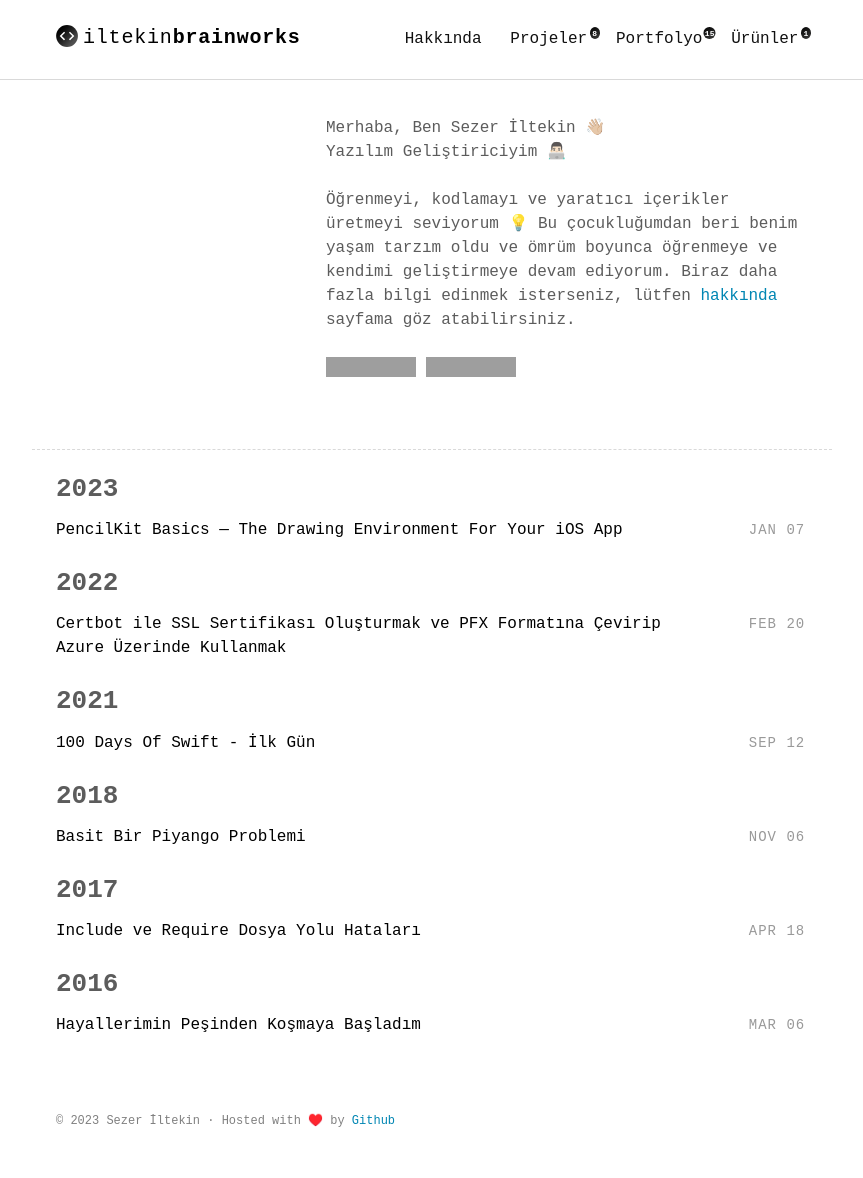
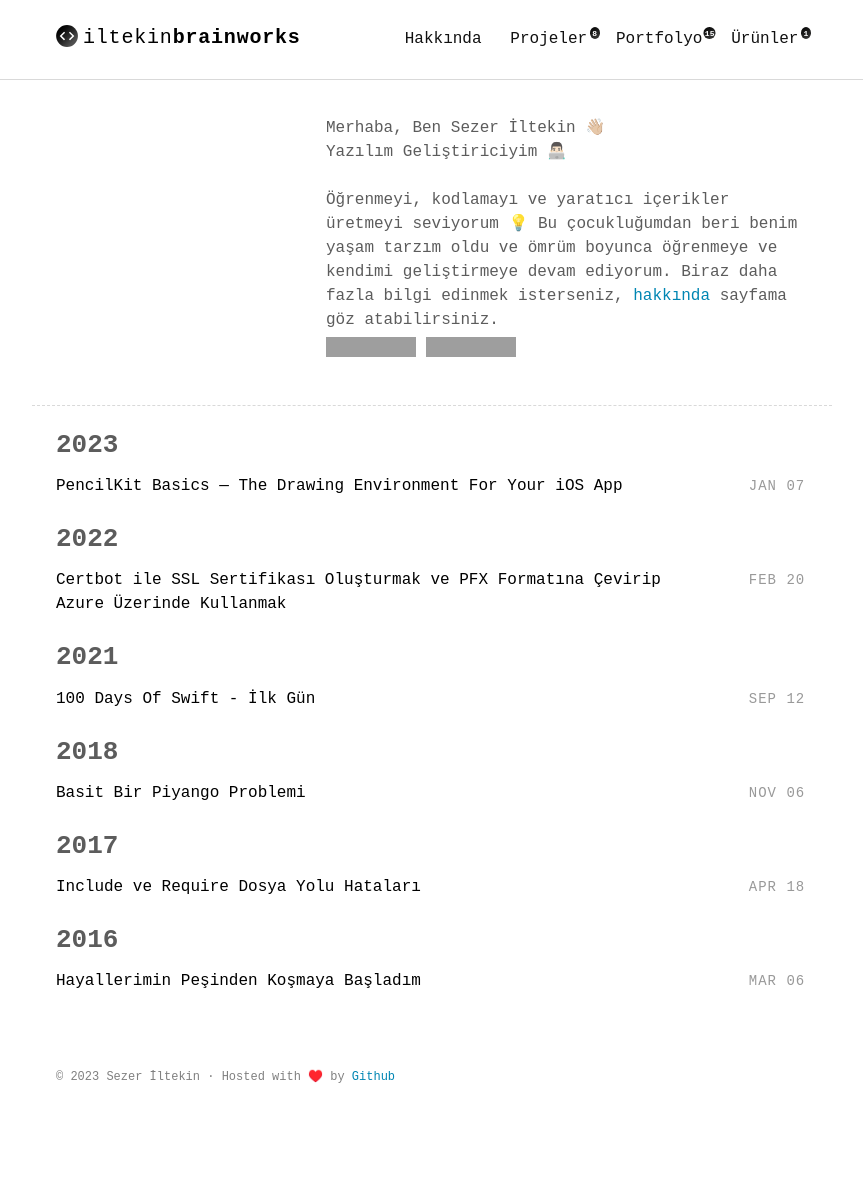
Before and after one commit to iltekin/iltekin.github.io, a Jekyll site: the page built from index.html, in a window 1280 px wide. Shown: the whole page, without its empty margins (208-1071 px from the left). Built offline with Jekyll 4.4.1, drawn with Linux system fonts in a browser that asks for light colours; some web fonts are replaced; comment, search, counter and statistics services are not loaded; after the commit the page ends 1134 px from its top, so only the background shows below that; grey boxes are pictures that could not be loaded.

```diff
--- a/_includes/intro.html
+++ b/_includes/intro.html
@@ -1,4 +1,4 @@
-<script type="text/javascript" src="{{ "/assets/js/typewriter.js" | prepend: site.baseurl | prepend: site.url }}"></script>
+<script type="text/javascript" src="{{ '/assets/js/typewriter.js' | prepend: site.baseurl | prepend: site.url }}"></script>
 <section class="intro">
 
   <style>
@@ -39,13 +39,13 @@
 ">
         Merhaba, Ben Sezer İltekin 👋🏼<br/>
         Yazılım Geliştiriciyim 👨🏻‍💻<br/><br/>
-        Öğrenmeyi, kodlamayı ve yaratıcı içerikler üretmeyi seviyorum 💡 Bu çocukluğumdan beri benim yaşam tarzım oldu ve ömrüm boyunca öğrenmeye ve kendimi geliştirmeye devam ediyorum. Biraz daha fazla bilgi edinmek isterseniz, lütfen <a href="https://iltekin.com/about">hakkında</a> sayfama göz atabilirsiniz.
+        Öğrenmeyi, kodlamayı ve yaratıcı içerikler üretmeyi seviyorum 💡 Bu çocukluğumdan beri benim yaşam tarzım oldu ve ömrüm boyunca öğrenmeye ve kendimi geliştirmeye devam ediyorum. Biraz daha fazla bilgi edinmek isterseniz, <a href="https://iltekin.com/about">hakkında</a> sayfama göz atabilirsiniz.
       </p>
-        <div style="margin-top:25px">
+        <div style="margin-top:5px">
           <a href="https://github.com/iltekin" target="_blank"><img alt="GitHub followers" src="https://img.shields.io/github/followers/iltekin?style=social"></a>
           <a href="https://twitter.com/sezeriltekin" target="_blank"><img alt="Twitter Follow" src="https://img.shields.io/twitter/follow/sezeriltekin?style=social"></a>
         </div>
-        <span style="display: none" class="typewrite" data-period="2000" data-type="[ &quot;Swift.&quot;, &quot;PHP.&quot;, &quot;MySQL.&quot;, &quot;NodeJS.&quot;, &quot;JQuery.&quot;, &quot;GIT.&quot;, &quot;UIKit.&quot;, &quot;Bootstrap.&quot;, &quot;Rest API.&quot;, &quot;CURL.&quot;, &quot;Redis.&quot;, &quot;Socket.IO.&quot;, &quot;CSS.&quot;, &quot;DataTables.&quot; ]"><span class="wrap">NodeJS.</span></span> </p>
+        <span style="display: none" class="typewrite" data-period="2000" data-type="[ &quot;Swift.&quot;, &quot;PHP.&quot;, &quot;MySQL.&quot;, &quot;NodeJS.&quot;, &quot;JQuery.&quot;, &quot;GIT.&quot;, &quot;UIKit.&quot;, &quot;Bootstrap.&quot;, &quot;Rest API.&quot;, &quot;CURL.&quot;, &quot;Redis.&quot;, &quot;Socket.IO.&quot;, &quot;CSS.&quot;, &quot;DataTables.&quot; ]"><span class="wrap">NodeJS.</span></span>
     </div>
 
   </div>
```
